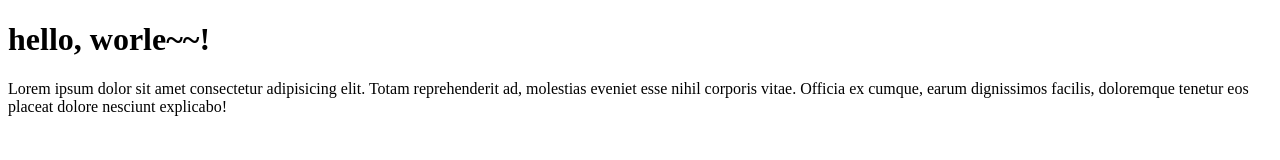
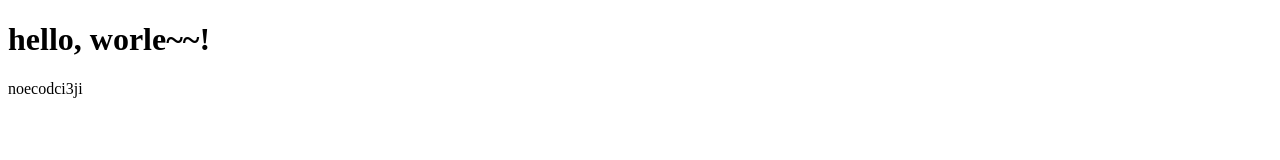
Before and after one commit to julia-yao/testrepo, a plain HTML site: page index.html in a window 1280 px wide. Drawn offline with Linux system fonts and the light colour scheme.

Commit message:
add new wd

```diff
--- a/index.html
+++ b/index.html
@@ -1,3 +1,3 @@
 <!DOCTYPE html>
 <h1> hello, worle~~!</h1>
-<p> Lorem ipsum dolor sit amet consectetur adipisicing elit. Totam reprehenderit ad, molestias eveniet esse nihil corporis vitae. Officia ex cumque, earum dignissimos facilis, doloremque tenetur eos placeat dolore nesciunt explicabo!</p>
+<p> noecodci3ji</p>
```
